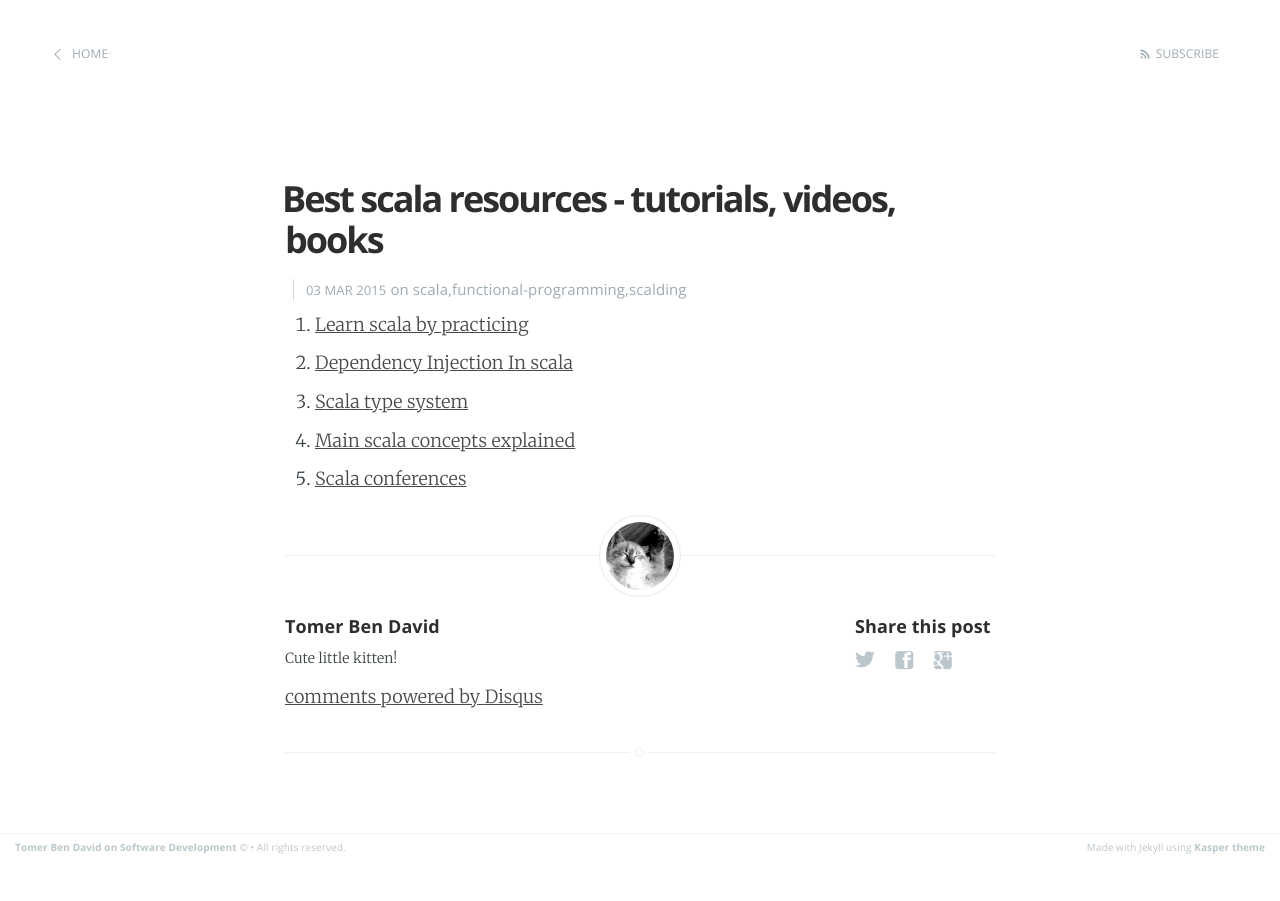
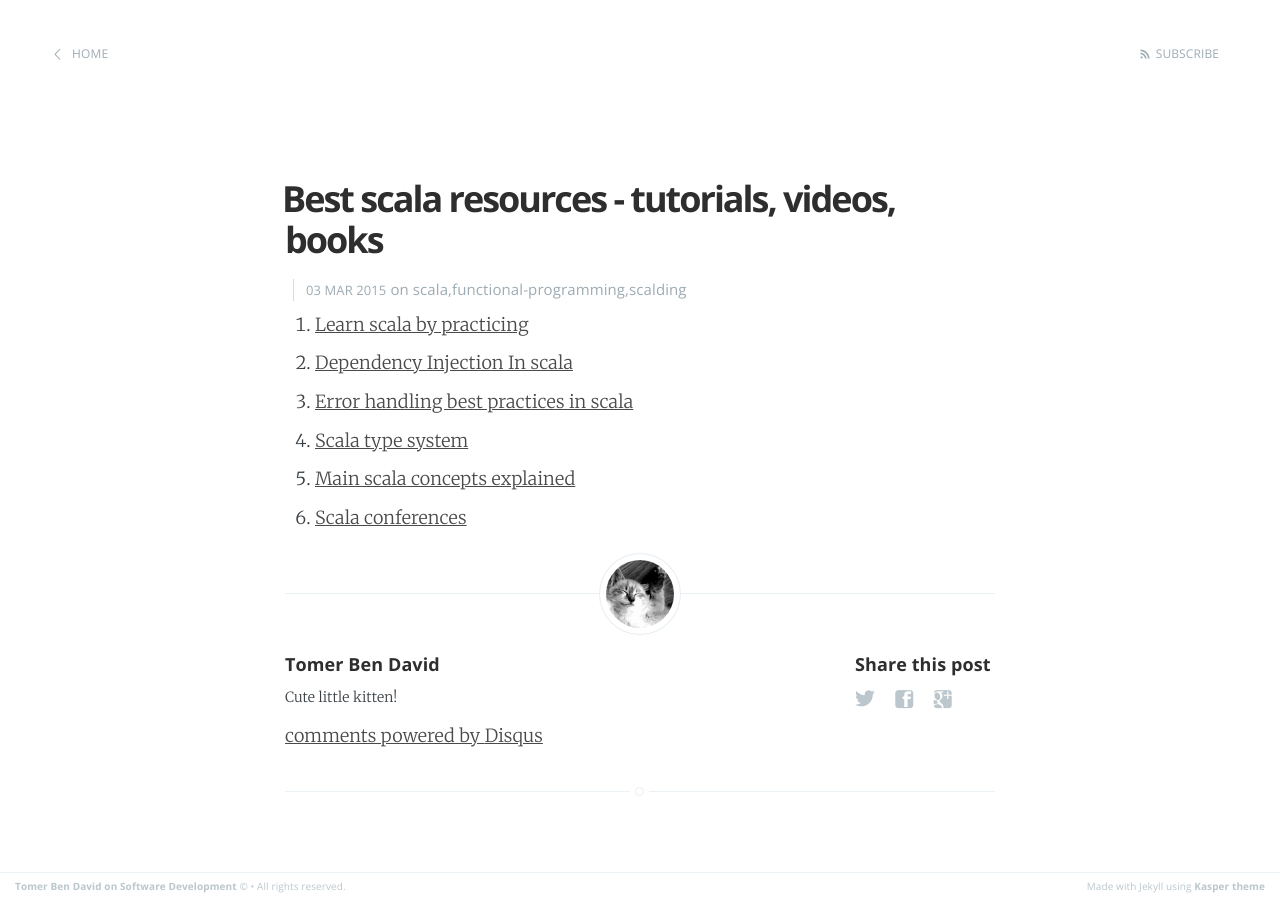
Before and after one commit to tomer-ben-david/tomer-ben-david.github.io.jekyll, a Jekyll site: the page built from _posts/2015-03-03-best-scala-resources-tutorials-books-videos.markdown, in a window 1280 px wide. Built offline with Jekyll 4.4.1, drawn with Linux system fonts in a browser that asks for light colours; Markdown is read by kramdown in place of the engine named in the settings; comment, search, counter and statistics services are not loaded.

Commit message:
+scala error handling best practices.

```diff
--- a/_posts/2015-03-03-best-scala-resources-tutorials-books-videos.markdown
+++ b/_posts/2015-03-03-best-scala-resources-tutorials-books-videos.markdown
@@ -7,6 +7,7 @@ comments: true
 ---
 1. [Learn scala by practicing](http://scala-exercises.47deg.com/)
 1. [Dependency Injection In scala](http://di-in-scala.github.io/)
+1. [Error handling best practices in scala](https://tersesystems.com/2012/12/27/error-handling-in-scala/)
 1. [Scala type system](http://ktoso.github.io/scala-types-of-types/)
 1. [Main scala concepts explained](http://naildrivin5.com/scalatour/)
 1. [Scala conferences](http://lanyrd.com/topics/scala/)
```
